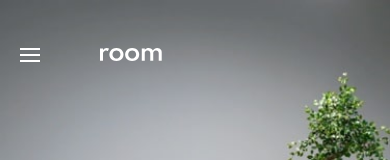
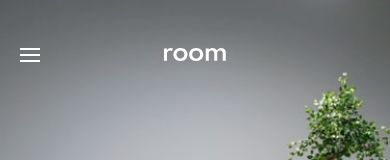
Before and after one commit to Smart-Ace-Designs/nuxt-room-homepage, a Nuxt app: page / in a window 390 px wide. Shown: the top 160 px of the page. Built offline with nearby package versions, Linux system fonts and the light colour scheme.

Commit message:
Center logo on smaller screens using grid

```diff
--- a/app/components/App/AppHeader.vue
+++ b/app/components/App/AppHeader.vue
@@ -5,15 +5,19 @@ import { links } from "~/assets/data/links";
 <template>
   <header>
     <nav
-      class="absolute inset-x-0 top-0 z-10 flex items-center gap-x-15 bg-transparent px-5 py-12 md:p-15"
+      class="absolute inset-x-0 top-0 z-10 grid grid-cols-3 items-center px-5 py-12 md:flex md:gap-x-15 md:p-15"
     >
       <button type="button" class="cursor-pointer md:hidden">
         <svg width="20" height="14" xmlns="http://www.w3.org/2000/svg">
           <path d="M20 12v2H0v-2h20zm0-6v2H0V6h20zm0-6v2H0V0h20z" fill="#FFF" fill-rule="evenodd" />
         </svg>
       </button>
-      <NuxtLink to="/"><img src="/logo.svg" alt="Logo" /></NuxtLink>
-      <ul class="hidden gap-8 text-[0.9375rem] text-theme-white md:flex">
+
+      <div class="justify-self-center">
+        <NuxtLink to="/"><img src="/logo.svg" alt="Logo" /></NuxtLink>
+      </div>
+
+      <ul class="hidden gap-8 text-[0.9375rem] text-theme-white md:flex md:justify-self-end">
         <li v-for="link in links" :key="link.title">
           <NuxtLink
             :to="link.url"
```
